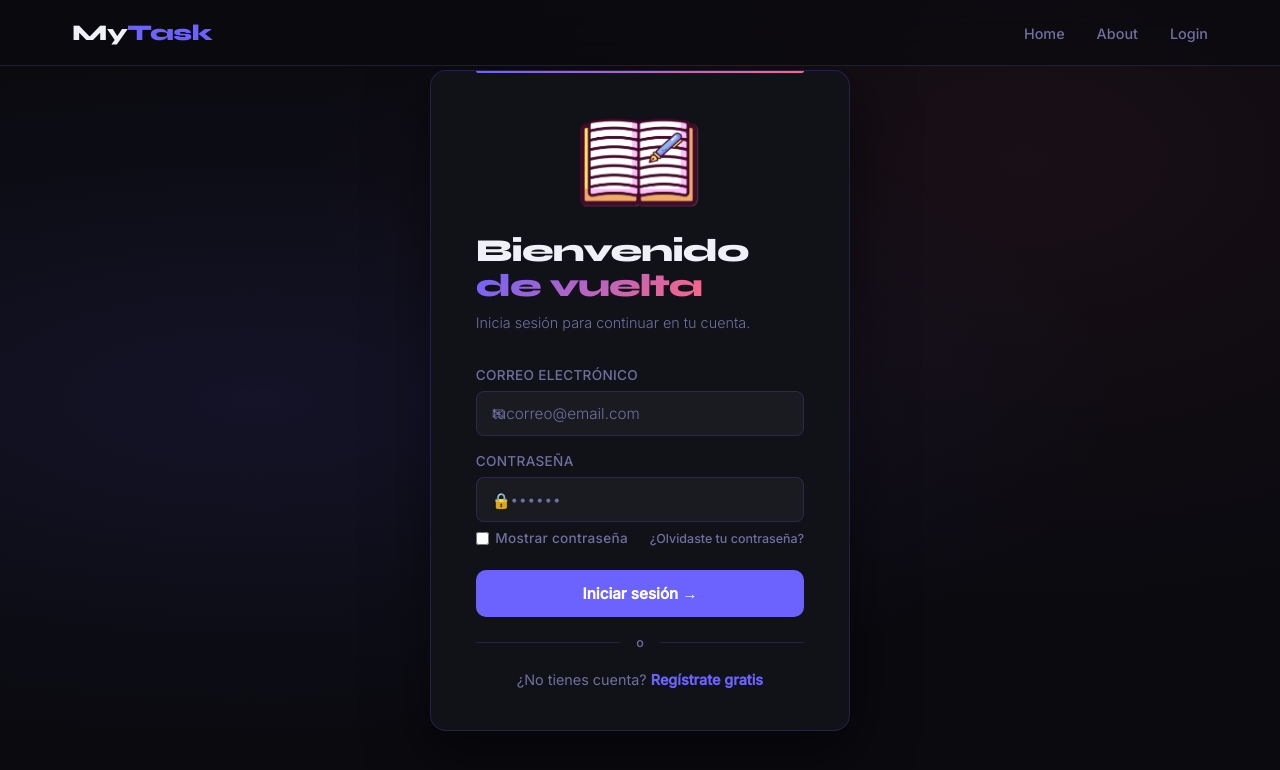
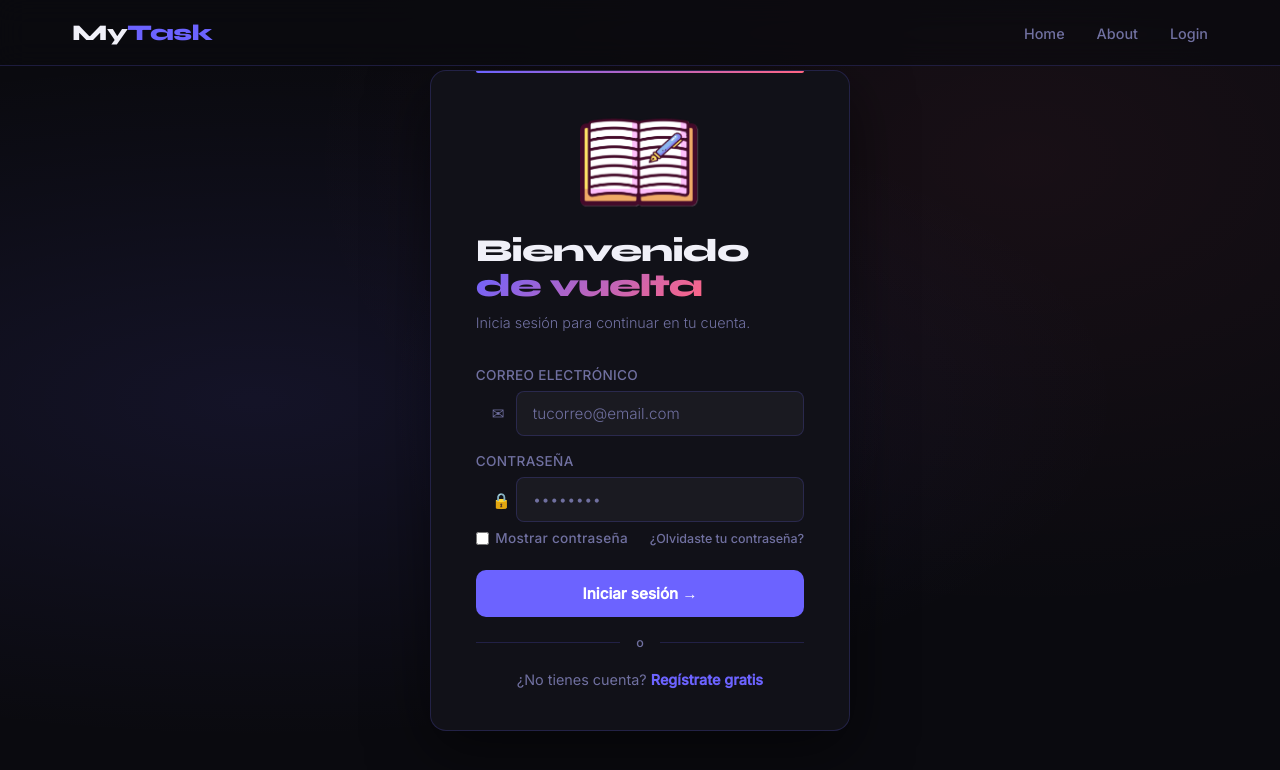
Before and after one commit to mstivenvelezc-ctrl/ProyectoM4_MartinVelez, a React (Vite) app: page /login in a window 1280 px wide. Shown: the top 770 px of the page. Built offline with nearby package versions, Linux system fonts and the light colour scheme.

Commit message:
correccion input login

```diff
--- a/src/Login.css
+++ b/src/Login.css
@@ -156,7 +156,10 @@
 
     .input-wrap {
     position: relative;
+    width: 100%;
+    padding-left: 2.5rem;
     }
+
 
     .input-icon {
     position: absolute;
--- a/src/Login.tsx
+++ b/src/Login.tsx
@@ -67,7 +67,7 @@
 
                 {/* Email */}
                 <div className="field">
-                <label htmlFor="email">Correo electrónico</label>
+                <label htmlFor="email">   Correo electrónico</label>
                 <div className="input-wrap">
                     <span className="input-icon">✉</span>
                     <input
@@ -84,7 +84,7 @@
 
                 {/* Password */}
                 <div className="field">
-                <label htmlFor="password">Contraseña</label>
+                <label htmlFor="password">   Contraseña</label>
                 <div className="input-wrap">
                     <span className="input-icon">🔒</span>
                     <input
```
